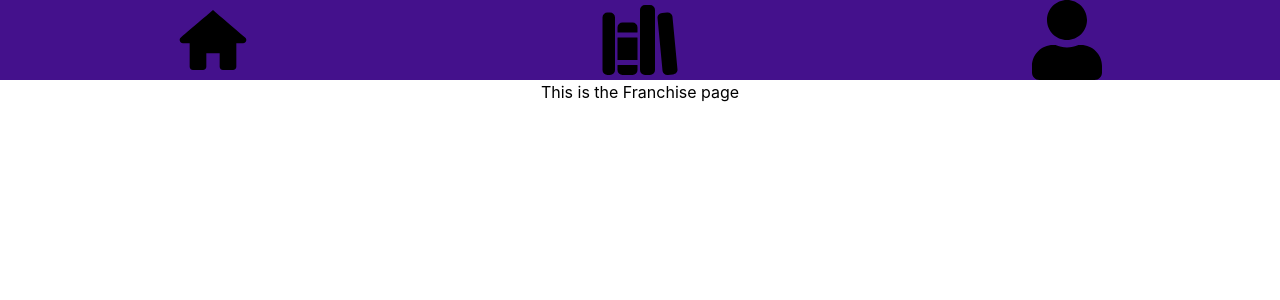
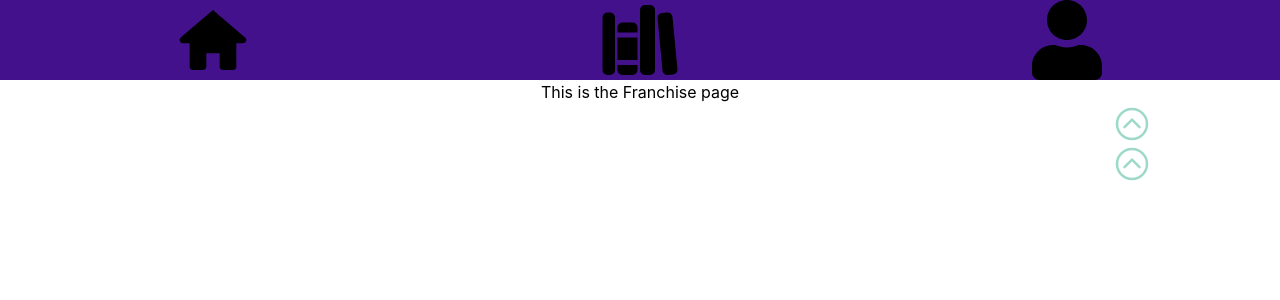
Before and after one commit to seasharpu/gamemoviedbfrontend, a React (Create React App) app: page /franchise in a window 1280 px wide. Shown: the top 300 px of the page. Built offline with nearby package versions, Linux system fonts and the light colour scheme; the HTML template or start-up script is replaced by a standard one.

Commit message:
transitions and states

```diff
--- /dev/null
+++ b/src/components/molecules/Dropdown.tsx
@@ -0,0 +1,44 @@
+import { IoChevronDownCircleOutline } from "react-icons/io5";
+import { motion } from 'framer-motion'
+import { useState } from "react";
+
+export const Dropdown = ({ dropped_elements, onVisibilityChange }: {
+    dropped_elements: React.ReactNode | React.ReactNode[],
+    onVisibilityChange: (isVisible: boolean) => void
+}) => {
+
+    const [isVisible, setIsVisible] = useState(false)
+
+    const toggleVisibility = () => {
+        //setIsVisible(prevState => !prevState);
+        const newVisibility = !isVisible;
+        setIsVisible(newVisibility);
+        // Send visibility state to the parent
+        onVisibilityChange(newVisibility);
+    }
+
+    //const handleDataSending = () => {
+    //    // Call the callback function passed from the parent
+    //    drop
+    //    onDropdownData('Some data from dropdown');
+    //};
+
+    return (
+        <div className="w-4/5 ">
+            <div className="flex flex-col items-end w-full">
+            <motion.button
+                whileHover={{
+                    scale: 1.2,
+                    transition: { duration: 0.2 },
+                }}
+                >
+                <IoChevronDownCircleOutline onClick={toggleVisibility} className={`w-10 h-10 text-green transition-all ${isVisible ? "rotate-0" : "rotate-180"}`}></IoChevronDownCircleOutline>
+            </motion.button>
+            </div>
+            <div className={`w-full  ${isVisible ? "opacity-100 h-auto" : "opacity-0 h-0"}`}>
+                {dropped_elements}
+            </div>
+        </div>
+    )
+
+}
--- a/src/pages/Franchise.tsx
+++ b/src/pages/Franchise.tsx
@@ -1,5 +1,46 @@
+import { isVisible } from "@testing-library/user-event/dist/utils";
+import { Dropdown } from "../components/molecules/Dropdown";
+import { useState } from "react";
+
 export default function Franchise() {
-    return (
+
+    // State to hold dropdown visibility
+    const [dropdownVisibility, setDropdownVisibility] = useState([{ isVisible: false }]);
+
+    // Callback function to receive dropdown visibility state for a specific dropdown
+    const handleVisibilityChange = (index, isVisible) => {
+      // Update the visibility state for the dropdown at the specified index
+      setDropdownVisibility(prevVisibility => {
+          const updatedVisibility = [...prevVisibility];
+          updatedVisibility[index] = isVisible;
+          return updatedVisibility;
+      });
+  };
+
+  return (
+    <div className="flex flex-col justify-center items-center">
       <p>This is the Franchise page</p>
-    );
-  }
+      {/* First Dropdown */}
+      <Dropdown
+        dropped_elements={
+          <div className={`transition-all ${dropdownVisibility ? "opacity-100 h-auto" : "opacity-0 h-0"}`}>
+            <div>hej</div>
+            <div>hej</div>
+            <div>hej</div>
+          </div>
+        }
+        // Pass the callback function as a prop to the child
+        onVisibilityChange={handleVisibilityChange} />
+      <Dropdown
+        dropped_elements={
+          <div className={`transition-all ${dropdownVisibility ? "opacity-100 h-auto" : "opacity-0 h-0"}`}>
+            <div>hej</div>
+            <div>hej</div>
+            <div>hej</div>
+          </div>
+        }
+        // Pass the callback function as a prop to the child
+        onVisibilityChange={handleVisibilityChange} />
+    </div>
+  );
+}
--- a/tailwind.config.js
+++ b/tailwind.config.js
@@ -16,6 +16,9 @@ module.exports = {
         "black-purple-accent": "#1E193F",
         "green-accent": "#D4E5E0",
       },
+      transitionProperty: {
+        'height': 'height',
+      }
     },
   },
   plugins: [],
```
